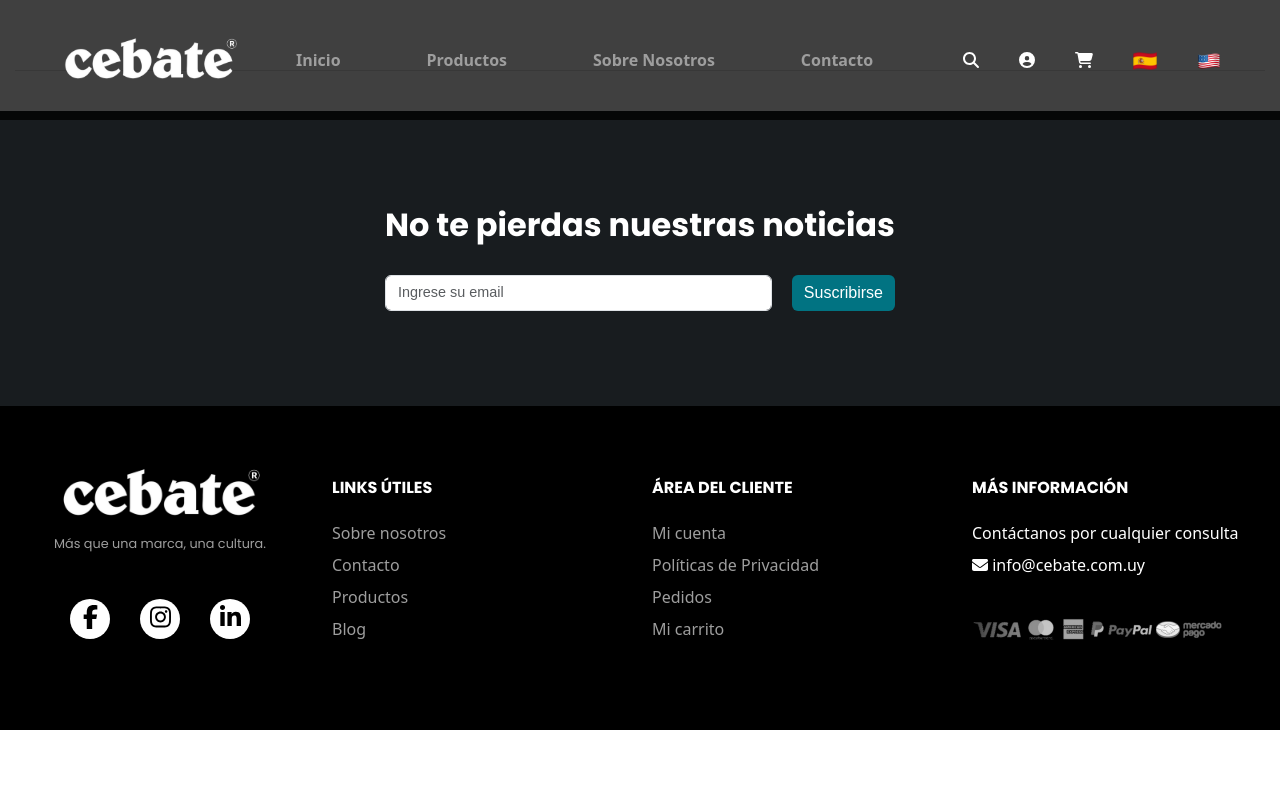
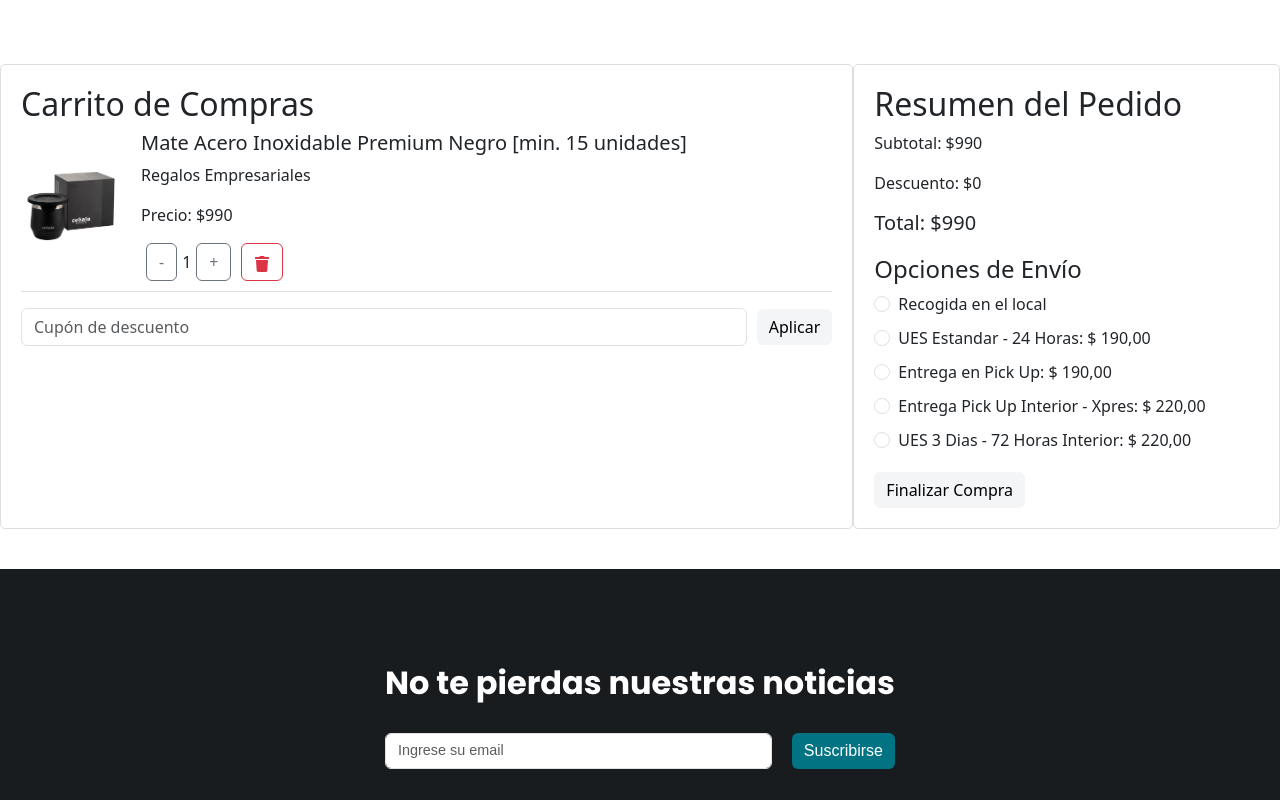
Before and after one commit to martinsantanab/Cebate_Proyect, a React (Vite) app: page /Carrito in a window 1280 px wide. Shown: the top 800 px of the page. Built offline with nearby package versions, Linux system fonts and the light colour scheme.

Commit message:
Carrito.jsx

```diff
--- a/package.json
+++ b/package.json
@@ -19,6 +19,7 @@
     "react": "^18.2.0",
     "react-bootstrap": "^2.10.3",
     "react-dom": "^18.2.0",
+    "react-icons": "^5.2.1",
     "react-router-bootstrap": "^0.26.2",
     "react-router-dom": "^6.23.1"
   },
--- a/src/App.css
+++ b/src/App.css
@@ -685,170 +685,82 @@ color: rgb(255, 255, 255) !important;
 /*FINISHI CONTACT*/
 
 /*PRODUCT CSS*/
-.product-header {
-  background-color: #0c0c0c;
-  width: 100%;
-  height: 430px;
+
+.mt-5 {
+  margin-top: 2rem !important;
+}
+
+.pt-5 {
+  padding-top: 2rem !important;
+}
+
+.carrito {
+  border: 1px solid #ddd;
+  padding: 20px;
+  border-radius: 5px;
+  background-color: #fff;
+}
+
+.resumen {
+  border: 1px solid #ddd;
+  padding: 20px;
+  border-radius: 5px;
+  background-color: #fff;
+}
+
+.producto-carrito {
   display: flex;
-  justify-content: center;
+  align-items: center;
+  border-bottom: 1px solid #ddd;
+  padding-bottom: 10px;
+}
+
+.imagen-producto {
+  width: 100px;
+  height: 100px;
+  object-fit: cover;
+  margin-right: 20px;
+}
+
+.detalles-producto {
+  flex-grow: 1;
+}
+
+.cantidad-producto {
+  display: flex;
   align-items: center;
 }
 
-.product-header h2 {
-  font-size: 3.75rem;
-  font-family: 'Poppins', sans-serif;
-  font-weight: bold;
-  color: rgb(255, 255, 255) !important;
+.btn-cantidad, .btn-eliminar {
+  margin: 0 5px;
 }
 
-.product-info {
-  margin-top: 50px;
-  border-radius: 10px;
-  padding-top: 25px;
-  box-shadow: 0 4px 8px rgba(0, 0, 0, 0.1);
-  padding-bottom: 25px;
+.form-cupon {
   display: flex;
-  justify-content: space-between;
   align-items: center;
-
 }
 
-.search-sort-container {
-  margin-top: 50px;
-  margin-bottom: 20px;
-
-}
-.search-container,
-.sort-container {
-  max-width: 240px;
+.input-cupon {
+  flex-grow: 1;
+  margin-right: 10px;
 }
 
-.search-container input,
-.sort-container select {
-  max-height: 40px;
-  font-family: Arial, Helvetica, sans-serif;
-  font-size: 0.9rem;
-  color: #abb8c3;
+.btn-aplicar-cupon, .btn-finalizar-compra {
+  background-color: #f3f5f7;
+  color: #000;
+  border: none;
+  transition: background-color 0.3s, color 0.3s;
 }
 
-.search-container input::placeholder,
-.sort-container select {
-  font-family: Arial, Helvetica, sans-serif;
-  font-size: 0.9rem;
-  color: #abb8c3;
-  cursor: pointer;
+.btn-aplicar-cupon:hover, .btn-finalizar-compra:hover {
+  background-color: #ef7655;
+  color: #fff;
 }
 
-.results {
-  margin-top: 40px;
-  font-family: Arial, Helvetica, sans-serif;
-  font-size: 0.9rem;
-  color: #abb8c3;
+.resumen-detalle, .delivery-options {
+  margin-bottom: 20px;
 }
 
-.product-container {
-  text-align: center;
-  display: flex;
-  flex-direction: column;
-  justify-content: space-between;
-  height: 100%;
-  padding: 15px;
-  border: none;
-  border-radius: 10px;
-  transition: transform 0.2s;
+.radio-delivery {
+  margin-bottom: 10px;
 }
-
-.product-container:hover {
-  transform: scale(1.05);
-}
-
-.product-image-container {
-  position: relative;
-  overflow: hidden;
-  height: 250px;
-  max-width: 100%;
-  margin-bottom: 10px;
-  transition: transform 0.3s ease;  /* Altura fija para evitar que la imagen se estire verticalmente */
-}
-
-.product-image {
-  max-width: 100%;
-  height: 250px;
-  object-fit: cover; /* Evita que la imagen se deforme y la ajusta al contenedor */
-  transition: transform 0.3s;
-}
-
-.product-container:hover .product-image {
-  transform: scale(1.1);
-}
-
-.badge-stock,
-.badge-sale {
-  position: absolute;
-  top: 10px;
-  left: 10px;
-  background-color: #017382;
-  color: white;
-  padding: 5px;
-  border-radius: 3px;
-  width: 62.4px;
-  height: 28px;
-  display: flex;
-  justify-content: center;
-  align-items: center;
-  font-size: 0.8rem;
-  padding-inline: 10px;
-  box-shadow: 0 4px 8px rgba(0, 0, 0, 0.1);
-  font-weight: bold;
-  z-index: 1; /* Asegura que el distintivo esté sobre la imagen */
-}
-
-.product-details {
-  flex-grow: 1;
-}
-
-.product-details h3 {
-  font-size: 1rem;
-  font-weight: bold;
-  overflow: hidden;
-  height: 3rem;
-}
-
-.product-details p {
-  font-weight: bold;
-  font-size: 1rem;
-}
-
-.add-to-cart-button {
-  background-color: #f3f5f7;
-  transition: background-color 0.3s ease;
-  border: none;
-  color: #000;
-  font-family: Arial, Helvetica, sans-serif;
-  font-size: 0.9rem;
-  height: 45px;
-  padding-inline: 15px;
-}
-
-.add-to-cart-button:hover {
-  background-color: #ef7655;
-  color: rgb(255, 255, 255);
-}
-
-.old-price {
-  color: #7b7b7b;
-  text-decoration: line-through;
-  font-size: 0.8rem;
-}
-
-/* TRENDINGPRODUCTS CSS*/
-.trending-title {
-  margin-top: 50px;
-  font-weight: bold;
-  font-size: 2rem;
-}
-
-.trending-product {
-  text-align: center;
-  margin-top: 40px;
-}
--- a/src/App.jsx
+++ b/src/App.jsx
@@ -5,17 +5,18 @@ import Contact from './pages/Contact';
 import Navbar from './components/Navbar';
 import Footer from './components/Footer';
 import Products from './pages/Products';
+import Carrito from './pages/Carrito';
 import './App.css';
 
 function App() {
   return (
     <Router>
-      <Navbar />
       <Routes>
         <Route path="/" element={<Home />} />
         <Route path="/Sobre-Nosotros" element={<AboutUs />} />
         <Route path="/Contacto" element={<Contact />} />
         <Route path="/Productos" element={<Products />} />
+        <Route path="/Carrito" element={<Carrito />} />
       </Routes>
       <Footer />
     </Router>
--- /dev/null
+++ b/src/pages/Carrito.jsx
@@ -0,0 +1,146 @@
+import React, { useState, useEffect } from 'react';
+import { Container, Row, Col, Form, Button } from 'react-bootstrap';
+import { FaTrash } from 'react-icons/fa';
+
+
+const Carrito = () => {
+  const orders = [
+    {
+      id: 2,
+      nombre: "Mate Acero Inoxidable Premium Negro [min. 15 unidades]",
+      precio: 990,
+      imagen: "public/images/mate.1.png",
+      categoria: "Regalos Empresariales",
+      cantidad: 1,
+    },
+  ];
+
+  const [productos, setProductos] = useState([]);
+  const [subtotal, setSubtotal] = useState(0);
+  const [descuento, setDescuento] = useState(0);
+  const [total, setTotal] = useState(0);
+  const [cupon, setCupon] = useState('');
+  const [selectedDelivery, setSelectedDelivery] = useState('');
+
+  useEffect(() => {
+    setProductos(orders);
+    actualizarTotales(orders, descuento);
+  }, []);
+
+  const actualizarTotales = (productos, descuento) => {
+    const subtotal = productos.reduce((acc, producto) => acc + producto.precio * producto.cantidad, 0);
+    const total = subtotal - descuento;
+    setSubtotal(subtotal);
+    setTotal(total);
+  };
+
+  const manejarCantidad = (id, cantidad) => {
+    const nuevosProductos = productos.map(producto => {
+      if (producto.id === id) {
+        return { ...producto, cantidad: producto.cantidad + cantidad };
+      }
+      return producto;
+    }).filter(producto => producto.cantidad > 0);
+    setProductos(nuevosProductos);
+    actualizarTotales(nuevosProductos, descuento);
+  };
+
+  const manejarCupon = () => {
+    if (cupon === 'ANIMA') {
+      const descuento = subtotal * 0.5;
+      setDescuento(descuento);
+      actualizarTotales(productos, descuento);
+    } else {
+      setDescuento(0);
+      actualizarTotales(productos, 0);
+    }
+  };
+
+  const deliveryOptions = [
+    "Recogida en el local",
+    "UES Estandar - 24 Horas: $ 190,00",
+    "Entrega en Pick Up: $ 190,00",
+    "Entrega Pick Up Interior - Xpres: $ 220,00",
+    "UES 3 Dias - 72 Horas Interior: $ 220,00",
+  ];
+
+  return (
+    <Container fluid className="mt-5 pt-5">
+      <Row>
+        <Col md={8} className="carrito">
+          <h2>Carrito de Compras</h2>
+          {productos.map((producto) => (
+            <div key={producto.id} className="producto-carrito mb-3">
+              <img src={producto.imagen} alt={producto.nombre} className="imagen-producto" />
+              <div className="detalles-producto">
+                <h5>{producto.nombre}</h5>
+                <p>{producto.categoria}</p>
+                <p>Precio: ${producto.precio}</p>
+                <div className="cantidad-producto">
+                  <Button
+                    variant="outline-secondary"
+                    className="btn-cantidad"
+                    onClick={() => manejarCantidad(producto.id, -1)}
+                  >
+                    -
+                  </Button>
+                  <span>{producto.cantidad}</span>
+                  <Button
+                    variant="outline-secondary"
+                    className="btn-cantidad"
+                    onClick={() => manejarCantidad(producto.id, 1)}
+                  >
+                    +
+                  </Button>
+                  <Button
+                    variant="outline-danger"
+                    className="btn-eliminar"
+                    onClick={() => manejarCantidad(producto.id, -producto.cantidad)}
+                  >
+                    <FaTrash />
+                  </Button>
+                </div>
+              </div>
+            </div>
+          ))}
+          <Form inline className="form-cupon">
+            <Form.Control
+              type="text"
+              placeholder="Cupón de descuento"
+              value={cupon}
+              onChange={(e) => setCupon(e.target.value)}
+              className="input-cupon"
+            />
+            <Button onClick={manejarCupon} className="btn-aplicar-cupon">Aplicar</Button>
+          </Form>
+        </Col>
+        <Col md={4} className="resumen">
+          <h2>Resumen del Pedido</h2>
+          <div className="resumen-detalle">
+            <p>Subtotal: ${subtotal}</p>
+            <p>Descuento: ${descuento}</p>
+            <h5>Total: ${total}</h5>
+          </div>
+          <div className="delivery-options">
+            <h4>Opciones de Envío</h4>
+            {deliveryOptions.map((option, index) => (
+              <Form.Check
+                key={index}
+                type="radio"
+                label={option}
+                name="delivery"
+                value={option}
+                onChange={(e) => setSelectedDelivery(e.target.value)}
+                checked={selectedDelivery === option}
+                className="radio-delivery"
+              />
+            ))}
+          </div>
+          <Button className="btn-finalizar-compra">Finalizar Compra</Button>
+        </Col>
+      </Row>
+    </Container>
+  );
+};
+
+export default Carrito;
```
Also changed, not shown: 1 other file (tests, documents, lock files or other folders).
